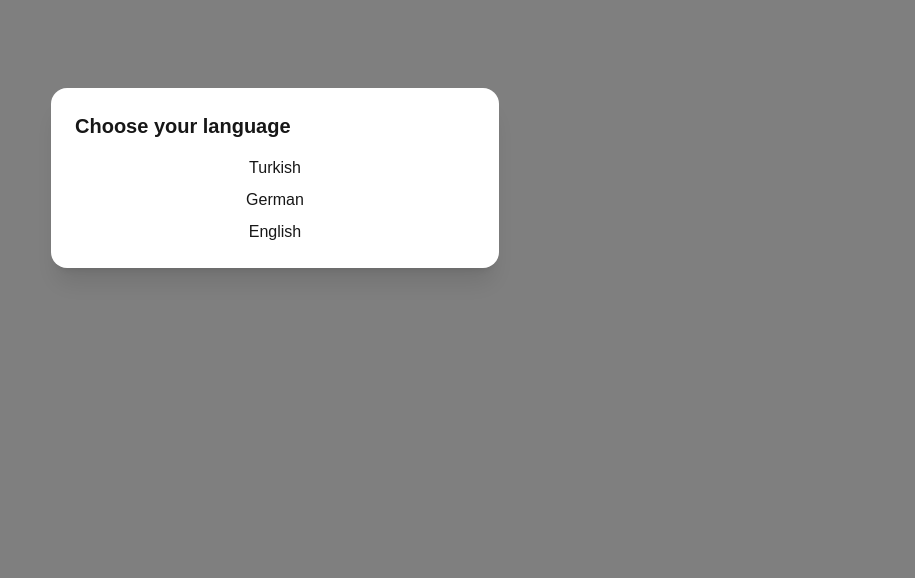
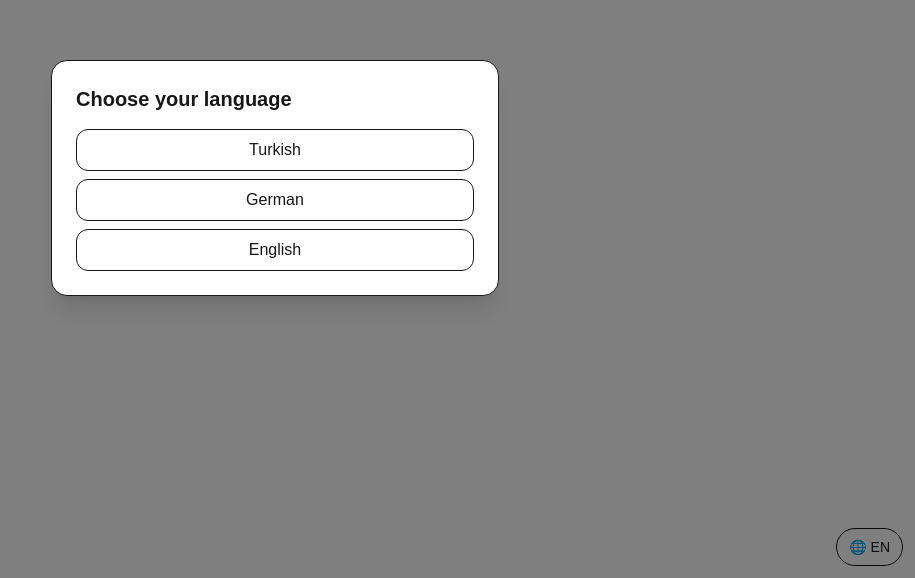
Before and after one commit to buraksefil/chesscoachai.github.io, a Next.js app: page / in a window 1280 px wide. Shown: the part 222-800 px from the top of the page, without its empty margins (365-1280 px from the left). Built offline with nearby package versions, Linux system fonts and the light colour scheme.

Commit message:
new changes for language

```diff
--- a/src/components/LanguagePicker.tsx
+++ b/src/components/LanguagePicker.tsx
@@ -1,35 +1,57 @@
 'use client';
 
-import { useEffect, useState } from 'react';
+import { useEffect, useMemo, useState } from 'react';
 import { useLang } from '@/providers/LanguageProvider';
+
+const STORAGE_KEY = 'chesscoach.lang';
+const allowed = new Set(['tr','en','de']);
 
 export default function LanguagePicker() {
   const { lang, setLang, t } = useLang();
   const [show, setShow] = useState(false);
 
-  useEffect(() => {
-    // seçilmemişse göster
-    setShow(typeof window !== 'undefined' && !localStorage.getItem('chesscoach.lang'));
+  // URL ile zorla açmak için: ?reset-lang=1
+  const force = useMemo(() => {
+    if (typeof window === 'undefined') return false;
+    return new URLSearchParams(window.location.search).get('reset-lang') === '1';
   }, []);
 
-  if (!show) return null;
+  useEffect(() => {
+    if (typeof window === 'undefined') return;
+    const saved = localStorage.getItem(STORAGE_KEY);
+    if (force) { setShow(true); return; }
+    if (!saved || !allowed.has(saved)) setShow(true);
+  }, [force]);
+
+  const choose = (code: 'tr'|'en'|'de') => {
+    setLang(code);
+    localStorage.setItem(STORAGE_KEY, code);
+    setShow(false);
+  };
 
   return (
-    <div className="fixed inset-0 bg-black/50 grid place-items-center z-50">
-      <div className="bg-white dark:bg-zinc-900 p-6 rounded-2xl w-[90%] max-w-md shadow-xl">
-        <h2 className="text-xl font-semibold mb-4">{t('chooseLanguage')}</h2>
-        <div className="grid gap-2">
-          <button className="btn" onClick={() => { setLang('tr'); setShow(false); }}>
-            {t('turkish')}
-          </button>
-          <button className="btn" onClick={() => { setLang('de'); setShow(false); }}>
-            {t('german')}
-          </button>
-          <button className="btn" onClick={() => { setLang('en'); setShow(false); }}>
-            {t('english')}
-          </button>
+    <>
+      {show && (
+        <div className="fixed inset-0 z-50 grid place-items-center bg-black/50">
+          <div className="w-[90%] max-w-md rounded-2xl border bg-white p-6 shadow-xl dark:border-zinc-700 dark:bg-zinc-900">
+            <h2 className="mb-4 text-xl font-semibold">{t('chooseLanguage')}</h2>
+            <div className="grid gap-2">
+              <button className="rounded-xl border px-4 py-2 hover:bg-black/5" onClick={() => choose('tr')}>{t('turkish')}</button>
+              <button className="rounded-xl border px-4 py-2 hover:bg-black/5" onClick={() => choose('de')}>{t('german')}</button>
+              <button className="rounded-xl border px-4 py-2 hover:bg-black/5" onClick={() => choose('en')}>{t('english')}</button>
+            </div>
+          </div>
         </div>
-      </div>
-    </div>
+      )}
+
+      {/* Sağ altta her zaman görünen değiştir butonu */}
+      <button
+        aria-label="Change language"
+        onClick={() => setShow(true)}
+        className="fixed bottom-3 right-3 z-40 rounded-full border bg-white/80 px-3 py-2 text-sm backdrop-blur hover:bg-white dark:bg-zinc-900/80 dark:hover:bg-zinc-900"
+      >
+        🌐 {lang.toUpperCase()}
+      </button>
+    </>
   );
 }
--- a/src/lib/i18n.ts
+++ b/src/lib/i18n.ts
@@ -1,14 +1,9 @@
 export type Lang = 'tr' | 'de' | 'en';
-
 import tr from '@/locales/tr.json';
 import de from '@/locales/de.json';
 import en from '@/locales/en.json';
 
 const dictionaries: Record<Lang, Record<string, string>> = { tr, de, en };
-
-export function getDict(lang: Lang) {
-  return dictionaries[lang] ?? en;
-}
-
 export const DEFAULT_LANG: Lang = 'en';
 export const STORAGE_KEY = 'chesscoach.lang';
+export const getDict = (lang: Lang) => dictionaries[lang] ?? en;
--- a/src/providers/LanguageProvider.tsx
+++ b/src/providers/LanguageProvider.tsx
@@ -3,24 +3,16 @@
 import { createContext, useContext, useEffect, useMemo, useState } from 'react';
 import { DEFAULT_LANG, STORAGE_KEY, getDict, type Lang } from '@/lib/i18n';
 
-type Ctx = {
-  lang: Lang;
-  setLang: (l: Lang) => void;
-  t: (k: string) => string;
-};
+type Ctx = { lang: Lang; setLang: (l: Lang) => void; t: (k: string) => string; };
 
-const LanguageCtx = createContext<Ctx>({
-  lang: DEFAULT_LANG,
-  setLang: () => {},
-  t: (k) => k
-});
+const C = createContext<Ctx>({ lang: DEFAULT_LANG, setLang: () => {}, t: (k) => k });
 
 export function LanguageProvider({ children }: { children: React.ReactNode }) {
   const [lang, setLang] = useState<Lang>(DEFAULT_LANG);
 
-  // ilk açılışta storage'tan oku
   useEffect(() => {
-    const saved = (typeof window !== 'undefined' && localStorage.getItem(STORAGE_KEY)) as Lang | null;
+    if (typeof window === 'undefined') return;
+    const saved = localStorage.getItem(STORAGE_KEY) as Lang | null;
     if (saved) setLang(saved);
   }, []);
 
@@ -32,13 +24,7 @@ export function LanguageProvider({ children }: { children: React.ReactNode }) {
     if (typeof window !== 'undefined') localStorage.setItem(STORAGE_KEY, l);
   };
 
-  return (
-    <LanguageCtx.Provider value={{ lang, setLang: update, t }}>
-      {children}
-    </LanguageCtx.Provider>
-  );
+  return <C.Provider value={{ lang, setLang: update, t }}>{children}</C.Provider>;
 }
 
-export function useLang() {
-  return useContext(LanguageCtx);
-}
+export const useLang = () => useContext(C);
```
